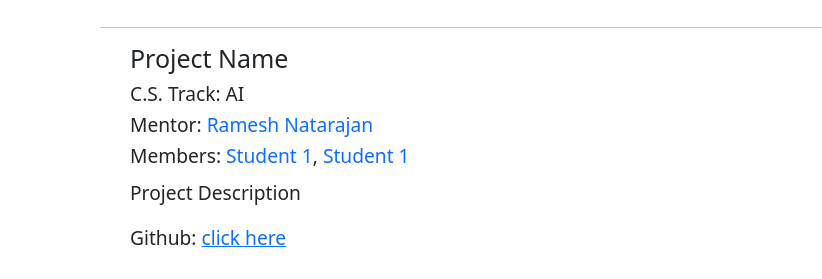
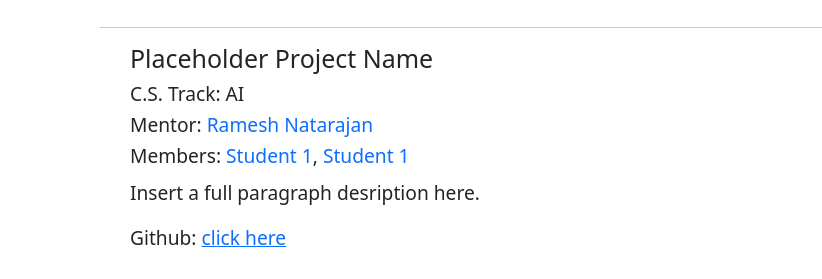
Before and after one commit to Yeshiva-University-CS/4570H-24-web, a plain HTML site: page teams.html in a window 1280 px wide. Shown: the part 1368-1647 px from the top of the page, 0-822 px from the left. Drawn offline with nearby package versions, Linux system fonts and the light colour scheme; a script that the page names is missing.

Commit message:
Placeholder project info and mentor info

```diff
--- a/teams.html
+++ b/teams.html
@@ -133,7 +133,7 @@
 
       <hr/>
       <div id="team4" class="team">
-        <h2>Project Name</h2>
+        <h2>Placeholder Project Name</h2>
         <h3>C.S. Track: AI</h3>
         <h3>Mentor: <a href="https://www.linkedin.com/in/ramesh-natarajan-07a05989/" style="text-decoration: none;"
             target="_blank">Ramesh Natarajan</a></h3>
@@ -144,7 +144,7 @@
         <div class="row">
           <div class="col">
             <p style="text-align: justify;">
-              Project Description
+              Insert a full paragraph desription here.
             </p>
             <p>Github: <a href="https://github.com/repo" target="_blank">click here</a>
             </p>
```
